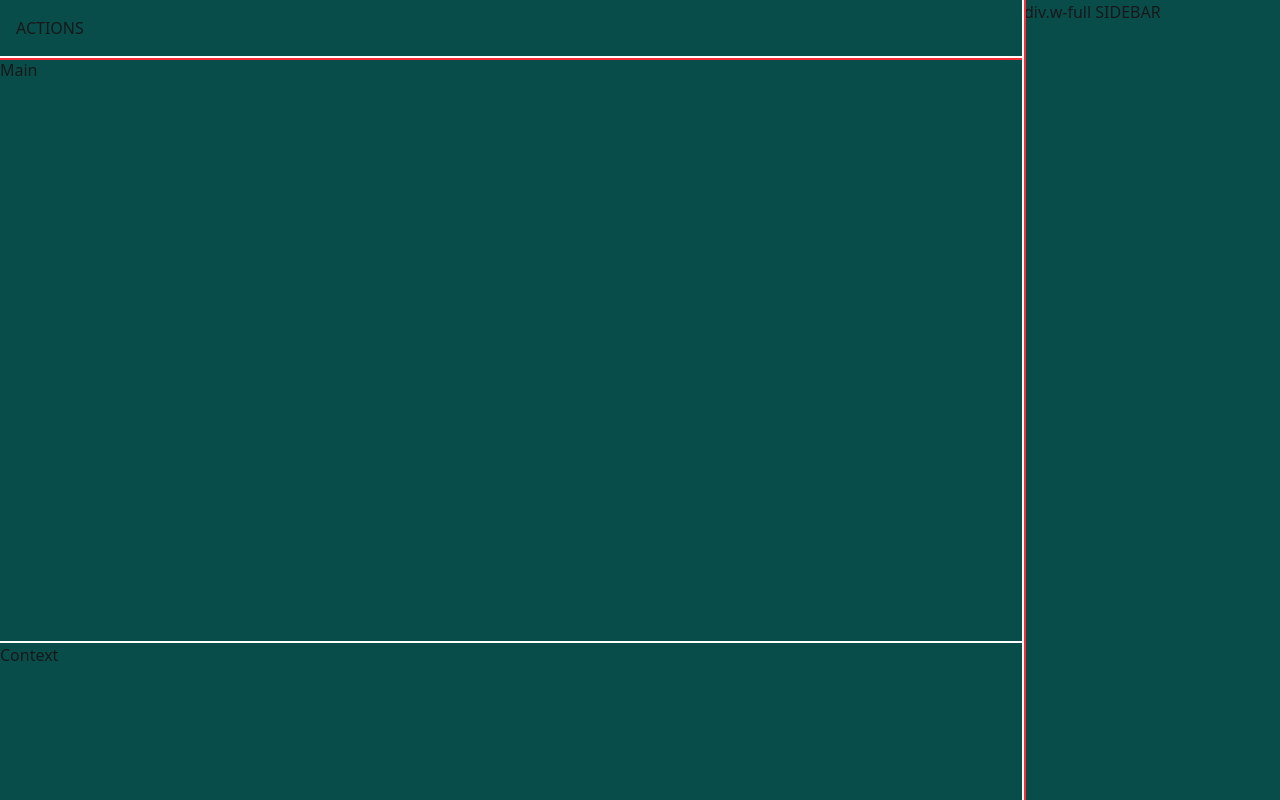
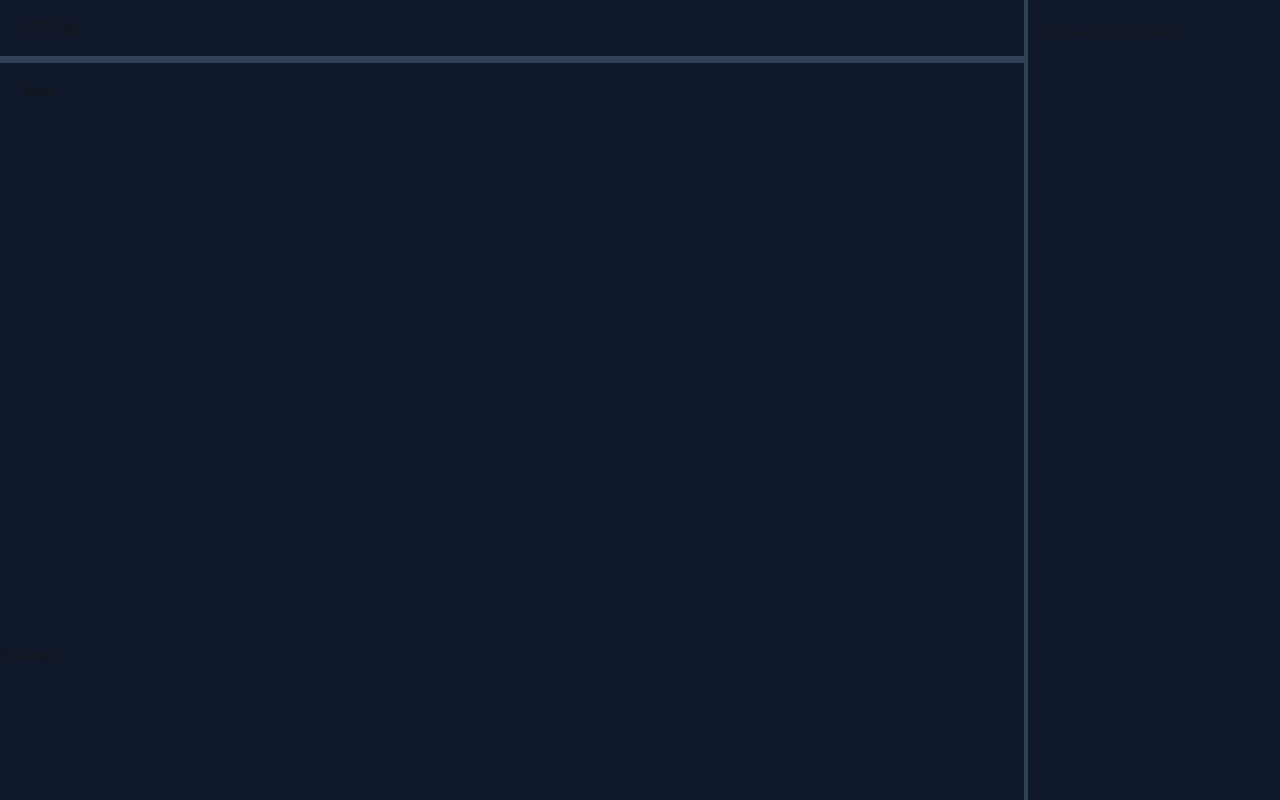
Before and after one commit to jbarzegar/ron-mod-manager, a Preact app in the folder ui/: page / in a window 1280 px wide. Built offline with nearby package versions, Linux system fonts and the light colour scheme.

Commit message:
small simplifications & different styles

```diff
--- a/ui/src/hooks.tsx
+++ b/ui/src/hooks.tsx
@@ -12,15 +12,13 @@ type UseResize = {
 	min: number;
 	max: number;
 	signal: Signal<number>;
-	draggingSignal: Signal<boolean>;
-	dragHandleDirection: DragHandleDirection;
-	resizeHandleClass: string;
+	dragHandleDirection?: DragHandleDirection;
+	resizeHandleClass?: string;
 };
 export const useResize = ({
 	enabled = true,
 	resizeHandleClass,
 	signal,
-	draggingSignal,
 	mode,
 	dragHandleDirection: dragDirection,
 	max = Number.MAX_SAFE_INTEGER,
@@ -29,8 +27,6 @@ export const useResize = ({
 	useMemo(() => {
 		const onMouseDown = (e: MouseEvent) => {
 			if (!enabled) return;
-
-			draggingSignal.value = true;
 
 			const { pageX: startX, pageY: startY } = e;
 			const startingVal = signal.value;
@@ -71,12 +67,18 @@ export const useResize = ({
 		const resizeHandle = !enabled ? null : (
 			<button
 				type="button"
-				class={clsx(`absolute ${resizeHandleClass}`, {
-					"cursor-row-resize": mode === "height",
-					"cursor-col-resize": mode === "width",
-				})}
+				class={clsx(
+					`absolute border ${resizeHandleClass}`,
+					{
+						"cursor-row-resize": mode === "height",
+						"cursor-col-resize": mode === "width",
+						"w-full": mode === "height",
+						"h-full": mode === "width",
+					},
+					`border-slate-700 hover:border-accent ${dragDirection}-0`,
+				)}
+				style={{ transition: "border-color ease 0.3s" }}
 				onMouseDown={onMouseDown}
-				onMouseUp={() => (draggingSignal.value = false)}
 			/>
 		);
 
--- a/ui/src/layouts/App/index.tsx
+++ b/ui/src/layouts/App/index.tsx
@@ -1,5 +1,4 @@
 import { computed, useSignal } from "@preact/signals";
-import { clsx } from "clsx";
 import type { ComponentChild } from "preact";
 import { useEffect, useRef } from "preact/hooks";
 import {
@@ -20,22 +19,14 @@ type SectionProps = {
 
 const Section = (p: SectionProps) => {
 	const size = useSignal(0);
-	const dragging = useSignal(false);
 	const { resizeHandle, style } = useResize({
 		mode: p.dragDirection || "width",
 		enabled: p.draggable || false,
-		draggingSignal: dragging,
 		dragHandleDirection: p.dragHandleDirection || "right",
 		signal: size,
 		max: Infinity,
 		min: 80,
-		resizeHandleClass: clsx(
-			`border border-red-500 ${p.dragHandleDirection}-0`,
-			{
-				"w-full": p.dragDirection === "height",
-				"h-full": p.dragDirection === "width",
-			},
-		),
+		resizeHandleClass: `border-${(p.dragHandleDirection || "right")[0]}-3`,
 	});
 	const sectionRef = useRef<HTMLDivElement>(null);
 
@@ -56,25 +47,23 @@ const Section = (p: SectionProps) => {
 			ref={sectionRef}
 		>
 			{resizeHandle}
-			{p.children}
+			<div className="p-5">{p.children}</div>
 		</div>
 	);
 };
 
 export const AppLayout = () => {
-	const dragging = useSignal(false);
 	const width = useSignal(0);
 
 	const sectionRef = useRef<HTMLDivElement>(null);
 	const { resizeHandle } = useResize({
-		dragHandleDirection: "right",
-		draggingSignal: dragging,
+		dragHandleDirection: "left",
 		enabled: true,
 		max: Infinity,
 		min: 300,
 		mode: "width",
 		signal: width,
-		resizeHandleClass: "border border-red-500 left-0 h-full",
+		resizeHandleClass: "border-l-3",
 	});
 
 	useEffect(() => {
@@ -93,27 +82,29 @@ export const AppLayout = () => {
 	});
 
 	return (
-		<div className="h-full flex relative gap-0.5">
+		<div className="h-full flex relative">
 			<div
-				className="flex flex-col gap-0.5"
+				className="flex flex-col"
 				ref={sectionRef}
 				style={mainViewStyle.value}
 			>
-				<Section className="bg-accent-content p-4">ACTIONS</Section>
+				<nav className="bg-slate-900 p-4 border-slate-700 border-b-3">
+					ACTIONS
+				</nav>
 				<Section
-					className="bg-accent-content h-4/5"
+					className="bg-slate-900 h-4/5"
 					draggable
 					dragDirection="height"
 					dragHandleDirection="bottom"
 				>
 					Main
 				</Section>
-				<Section className="flex-1/5 bg-accent-content h-1/5">Context</Section>
+				<footer className="flex-1/5 bg-slate-900 h-1/5">Context</footer>
 			</div>
-			<div className="bg-accent-content flex-1 relative">
+			<aside className="bg-slate-900 flex-1 relative">
 				{resizeHandle}
-				div.w-full SIDEBAR
-			</div>
+				<div className="p-5">div.w-full SIDEBAR</div>
+			</aside>
 		</div>
 	);
 };
```
